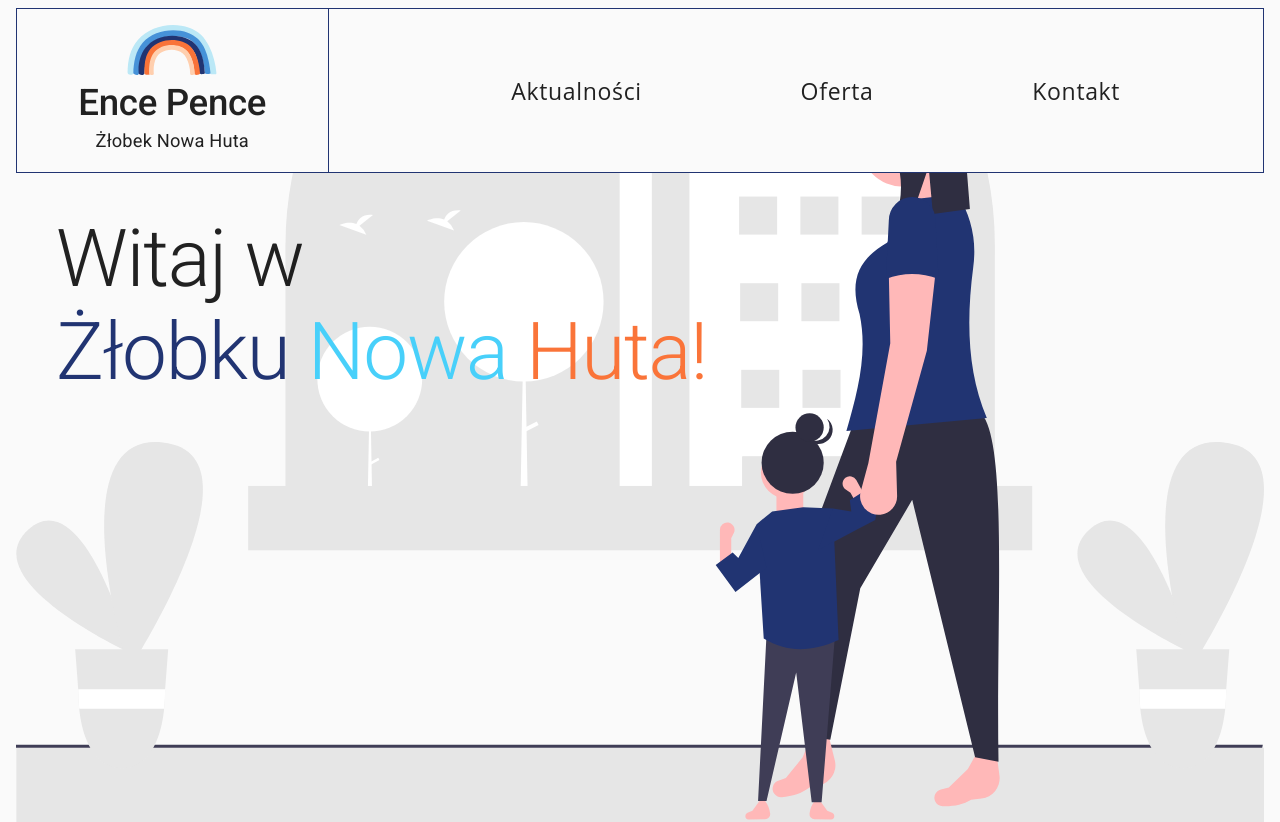
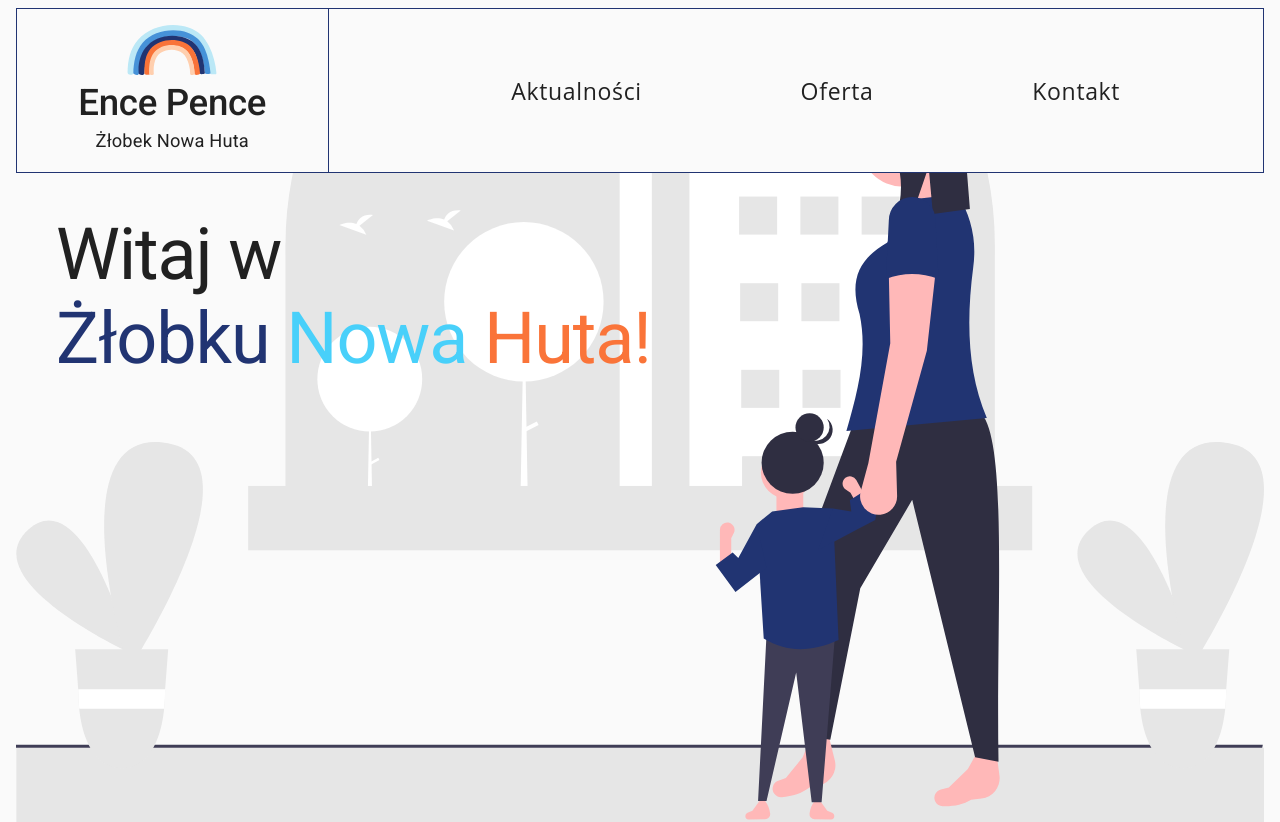
Before and after one commit to M-Kolacz/EncePenceHuta, a Next.js app: page / in a window 1280 px wide. Shown: the top 822 px of the page. Built offline with nearby package versions, Linux system fonts and the light colour scheme.

Commit message:
Add new size for h1 elements in theme

```diff
--- a/src/components/MainPage/Hero/HeroStyles.ts
+++ b/src/components/MainPage/Hero/HeroStyles.ts
@@ -21,11 +21,6 @@ const useStyles = makeStyles(({ spacing, breakpoints }) => ({
             margin: spacing(5),
         },
     },
-    HeroTitle: {
-        [breakpoints.up('md')]: {
-            fontSize: '80px',
-        },
-    },
 }));
 
 export default useStyles;
--- a/src/components/MainPage/Hero/index.tsx
+++ b/src/components/MainPage/Hero/index.tsx
@@ -12,10 +12,8 @@ export const Hero: React.FC<HeroProps> = () => {
         <Grid item xs={12} className={classes.HeroContainer}>
             <Hidden>
                 <Box className={classes.HeroTitleContainer}>
-                    <Typography className={classes.HeroTitle} variant='h1'>
-                        Witaj w
-                    </Typography>
-                    <Typography className={classes.HeroTitle} variant='h1'>
+                    <Typography variant='h1'>
+                        <span style={{ display: 'block' }}> Witaj w</span>
                         <span style={{ color: palette.primary.main }}>Żłobku </span>
                         <span style={{ color: palette.lightBlue.main }}>Nowa </span>
                         <span style={{ color: palette.secondary.main }}>Huta!</span>
--- a/src/shared/theme/main.ts
+++ b/src/shared/theme/main.ts
@@ -2,7 +2,7 @@ import { createMuiTheme, responsiveFontSizes } from '@material-ui/core/styles';
 
 const theme = createMuiTheme({
     typography: {
-        h1: { fontSize: '3.25rem', fontFamily: 'Roboto' },
+        h1: { fontSize: '4.4rem', fontFamily: 'Roboto', fontWeight: 400 },
         h2: { fontSize: '2.188rem', fontFamily: 'Roboto' },
         h3: { fontSize: '1.563rem', fontFamily: 'Roboto' },
         h4: { fontSize: '1.875rem', fontFamily: 'Open Sans', fontWeight: 700 },
```
